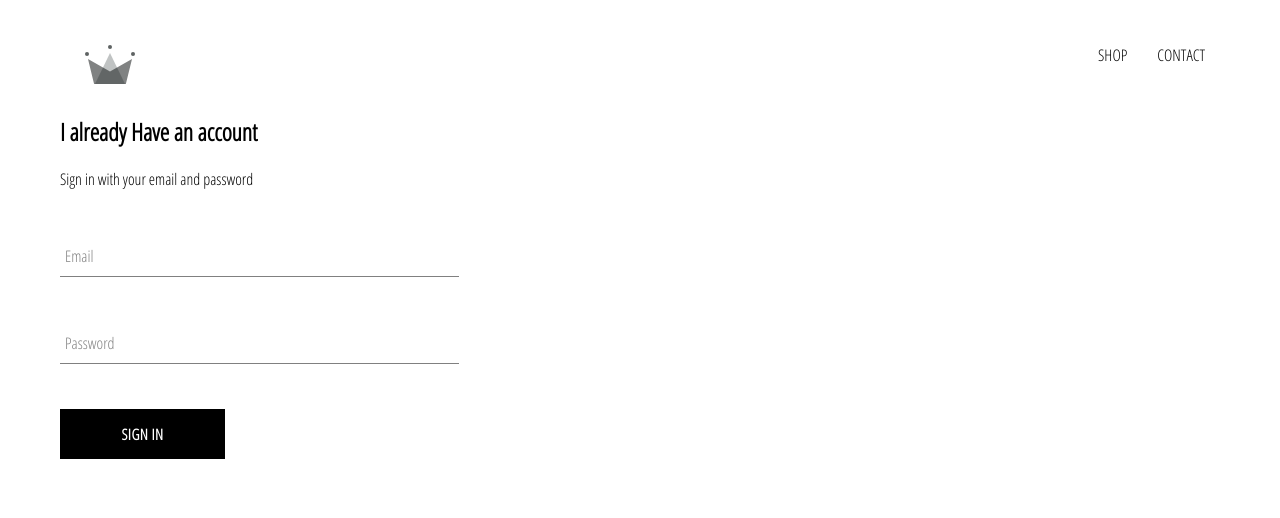
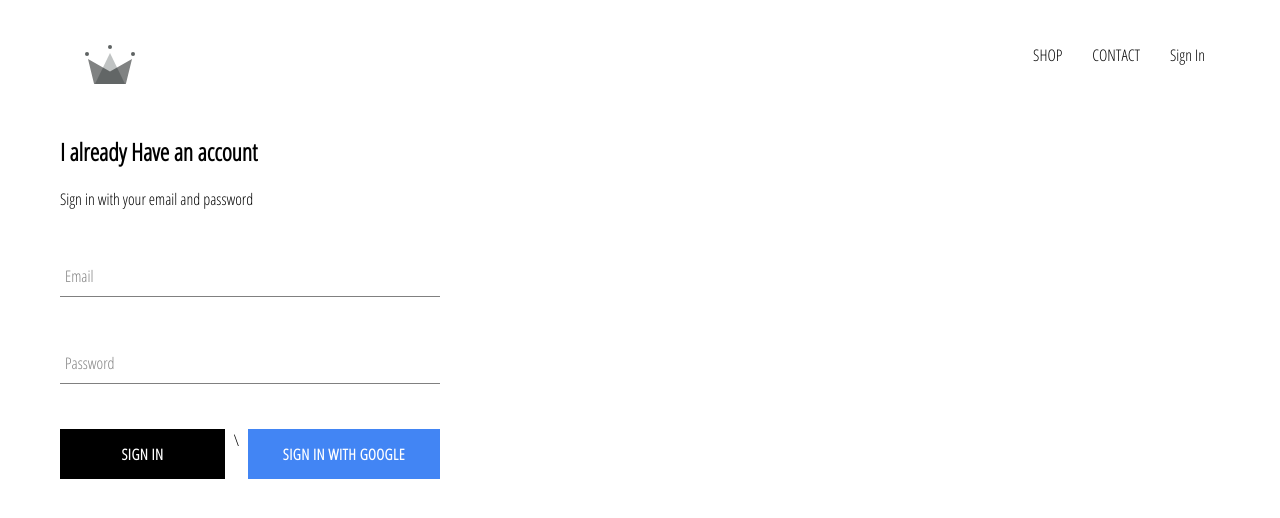
Before and after one commit to anishlp7/e-commerce, a React (Create React App) app: page /signin in a window 1280 px wide. Shown: the top 518 px of the page. Built offline with nearby package versions, Linux system fonts and the light colour scheme; no server answers.

Commit message:
Integrated Firebase into the app

```diff
--- a/package.json
+++ b/package.json
@@ -3,6 +3,7 @@
   "version": "0.1.0",
   "private": true,
   "dependencies": {
+    "firebase": "^7.4.0",
     "node-sass": "^4.13.0",
     "react": "^16.11.0",
     "react-dom": "^16.11.0",
--- a/src/App.css
+++ b/src/App.css
@@ -7,3 +7,7 @@
     text-decoration: none;
     color: black;
 }
+
+*{
+    box-sizing: border-box;
+}
--- a/src/App.js
+++ b/src/App.js
@@ -5,12 +5,37 @@
 import ShopPage from './pages/shop-pages/shop';
 import SignInAndSignUp from './pages/sign-in-and-sign-up/sign-in-and-sign-up';
 import Header from './Components/Header/header'
+import { auth } from './firebase/firebase.utils'
 
 
-function App() {
+class App extends React.Component {
+
+  constructor(){
+    super()
+
+    this.state = {
+      currentUser: null
+    }
+  }
+
+  unsubscribeFromAuth = null;
+
+  componentDidMount(){
+    this.unsubscribeFromAuth = auth.onAuthStateChanged(user => {
+      this.setState({currentUser:user})
+
+      console.log(user)
+    })
+  }
+
+  componentWillUnmount(){
+    this.unsubscribeFromAuth();
+  }
+
+  render(){
     return (
       <div className="App">
-    <Header />
+      <Header currentUser={this.state.currentUser} />
       <Switch>
         <Route exact path="/" component={Homepage}/>
         <Route path="/shop" component={ShopPage}/>
@@ -19,5 +44,5 @@
       </div>
     );
   }
-
+}
 export default App;
--- a/src/Components/Header/header.jsx
+++ b/src/Components/Header/header.jsx
@@ -3,8 +3,10 @@
 import './header.scss';
 import { Link } from 'react-router-dom';
 import {ReactComponent as Logo } from '../../assets/crown.svg'
+import { auth } from '../../firebase/firebase.utils.js'
 
-const Header = () => (
+
+const Header = ({currentUser}) => (
     <div className='header'>
         <Link to='/' className='logo-container'>
             <Logo />
@@ -12,6 +14,12 @@
         <div className='options'>
             <Link to='/shop' className='option'>SHOP</Link>
             <Link to='/contact' className='option'>CONTACT</Link>
+            {
+                currentUser ?
+                <div className="option" onClick={() => auth.signOut() }>Sign Out</div>
+                :
+                <Link className="option" to="/signin">Sign In</Link>
+            }
         </div>
     </div>
 )
--- a/src/Components/Header/header.scss
+++ b/src/Components/Header/header.scss
@@ -20,6 +20,7 @@
 
       .option {
         padding: 10px 15px;
+        cursor: pointer;
       }
     }
   }
--- a/src/Components/custom-button/custom-button.jsx
+++ b/src/Components/custom-button/custom-button.jsx
@@ -2,8 +2,8 @@
 
 import './custom-button.scss';
 
-const CustomButton = ({children,...OtherProps}) => (
-   <button className='custom-button' {...OtherProps}>
+const CustomButton = ({children,isGoogleSignIn, ...OtherProps}) => (
+   <button className={`${isGoogleSignIn ? 'google-sign-in' : '' } custom-button`} {...OtherProps}>
     {children}
    </button>
 )
--- a/src/Components/custom-button/custom-button.scss
+++ b/src/Components/custom-button/custom-button.scss
@@ -20,4 +20,14 @@
       color: black;
       border: 1px solid black;
     }
+
+    &.google-sign-in{
+      background-color: #4285f4;
+      color: white;
+
+      &:hover{
+        background-color: #357ae8;
+        border: none;
+      }
+    }
   }
--- a/src/Components/form-input/form-input.jsx
+++ b/src/Components/form-input/form-input.jsx
@@ -2,9 +2,9 @@
 
 import './form-input.scss';
 
-const FormInput = ({handleSubmit,label,...OtherProps}) => (
+const FormInput = ({handleChange,label,...OtherProps}) => (
     <div className='group'>
-        <input className='form-input' onChange={handleSubmit} {...OtherProps} />
+        <input className='form-input' onChange={handleChange} {...OtherProps} />
             {
                 label ?
                 (<label className={`${OtherProps.value.length ? 'shrink' : '' } form-input-label`}>
--- a/src/Components/sign-in/sign-in.jsx
+++ b/src/Components/sign-in/sign-in.jsx
@@ -3,6 +3,7 @@
 import FormInput from "../form-input/form-input";
 import CustomButton from '../custom-button/custom-button'
 import "./sign-in.scss";
+import { SignInWithGoogle } from "../../firebase/firebase.utils";
 
 class SignIn extends React.Component {
   constructor() {
@@ -49,7 +50,10 @@
             handleChange={this.handleChange}
             required
           />
-         <CustomButton>Sign In</CustomButton>
+          <div className="buttons">
+          <CustomButton type="submit">Sign In</CustomButton>\
+         <CustomButton onClick={SignInWithGoogle} isGoogleSignIn>Sign In With Google</CustomButton>
+          </div>
         </form>
       </div>
     );
--- a/src/Components/sign-in/sign-in.scss
+++ b/src/Components/sign-in/sign-in.scss
@@ -1,3 +1,14 @@
 .sign-in {
-    width: 30vw;
+    width: 380px;
+    display:flex;
+    flex-direction: column;
+
+    .title {
+        margin:10px 0;
+    }
+
+    .buttons{
+        display: flex;
+        justify-content: space-between;
+    }
 }
--- /dev/null
+++ b/src/firebase/firebase.utils.js
@@ -0,0 +1,26 @@
+import firebase from 'firebase/app';
+import 'firebase/firestore';
+import 'firebase/auth';
+
+const config = {
+    apiKey: "AIzaSyCb3PIzh9hWxC_fHpZQZFJktw0F1LAaYGI",
+    authDomain: "crown-db-43dc3.firebaseapp.com",
+    databaseURL: "https://crown-db-43dc3.firebaseio.com",
+    projectId: "crown-db-43dc3",
+    storageBucket: "crown-db-43dc3.appspot.com",
+    messagingSenderId: "699936183954",
+    appId: "1:699936183954:web:990aa70f4ad0d6506a784b",
+    measurementId: "G-391RPHQ60S"
+}
+
+firebase.initializeApp(config)
+
+export const auth = firebase.auth();
+export const firestore = firebase.firestore();
+
+const provider = new firebase.auth.GoogleAuthProvider()
+provider.setCustomParameters({prompt: 'select_account'});
+
+export const SignInWithGoogle = () => auth.signInWithPopup(provider);
+
+export default firebase;
```
Also changed, not shown: 1 other file (tests, documents, lock files or other folders). Lines whose indentation alone changed are shown as unchanged.
